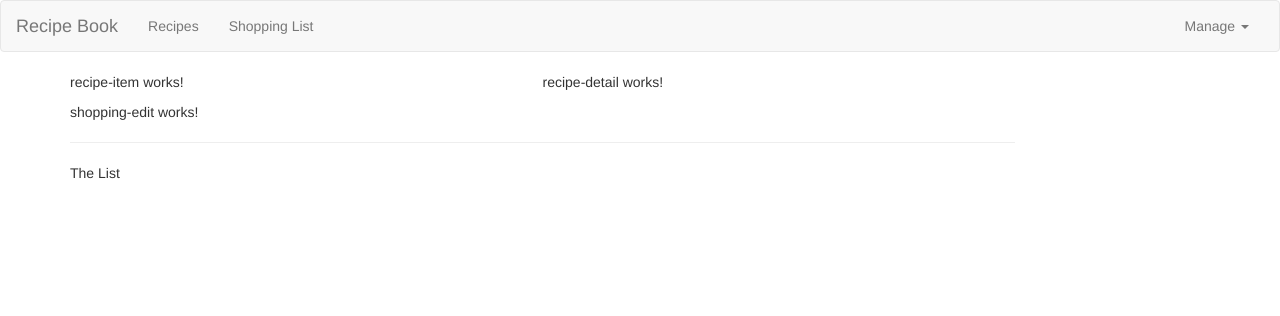
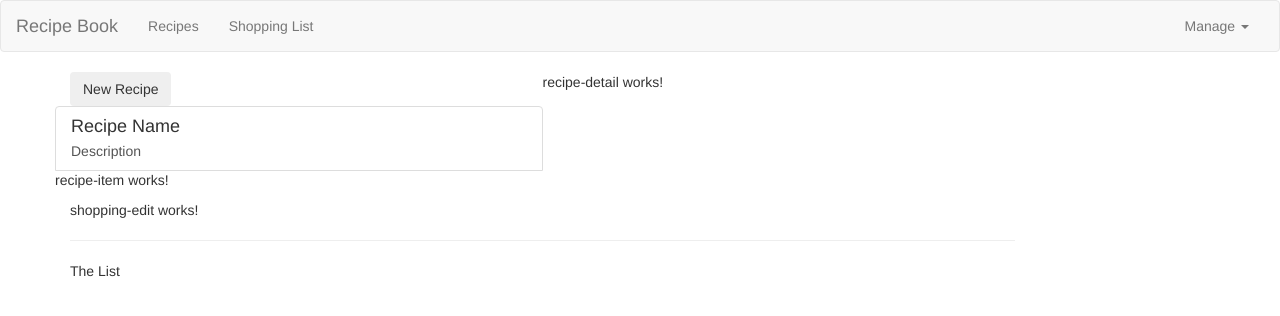
Before and after one commit to Aleksandar-Zoric-93/Angular8_Udemy, an Angular app in the folder ShoppingApp/ShoppingApp/: page / in a window 1280 px wide. Shown: the top 316 px of the page. Built offline with nearby package versions, Linux system fonts and the light colour scheme.

Commit message:
Added content to recipe components.

```diff
--- a/ShoppingApp/ShoppingApp/src/app/recipes/recipe-list/recipe-list.component.html
+++ b/ShoppingApp/ShoppingApp/src/app/recipes/recipe-list/recipe-list.component.html
@@ -1 +1,21 @@
-<app-recipe-item></app-recipe-item>
+<div class="row">
+    <div class="col-xs-12">
+        <button class="btn success"> New Recipe</button>
+    </div>
+    <div class="row">
+        <div class="col-xs-12">
+            <a href="#" class="list-group-item clearfix">
+                <div class="pull-left">
+                    <h4 class="list-group-item-heading">
+                        Recipe Name
+                    </h4>
+                    <p class="list-group-item-text"> Description</p>
+                </div>
+                <span class="pull-right">
+                    <img src="" alt="" class="image-responsive" style="max-height: 50px;">
+                </span>
+            </a>
+            <app-recipe-item></app-recipe-item>
+        </div>
+    </div>
+</div>
--- a/ShoppingApp/ShoppingApp/src/app/recipes/recipe-list/recipe-list.component.ts
+++ b/ShoppingApp/ShoppingApp/src/app/recipes/recipe-list/recipe-list.component.ts
@@ -1,4 +1,5 @@
 import { Component, OnInit } from '@angular/core';
+import { Recipe } from '../recipe.model';
 
 @Component({
   selector: 'app-recipe-list',
@@ -6,7 +7,9 @@ import { Component, OnInit } from '@angular/core';
   styleUrls: ['./recipe-list.component.css']
 })
 export class RecipeListComponent implements OnInit {
-  recipes = [];
+  recipes: Recipe[] = [
+    new Recipe('Recipe name here', 'Recipe Description', 'https://www.cscassets.com/recipes/wide_cknew/wide_32.jpg')
+  ];
   constructor() { }
 
   ngOnInit() {
```
